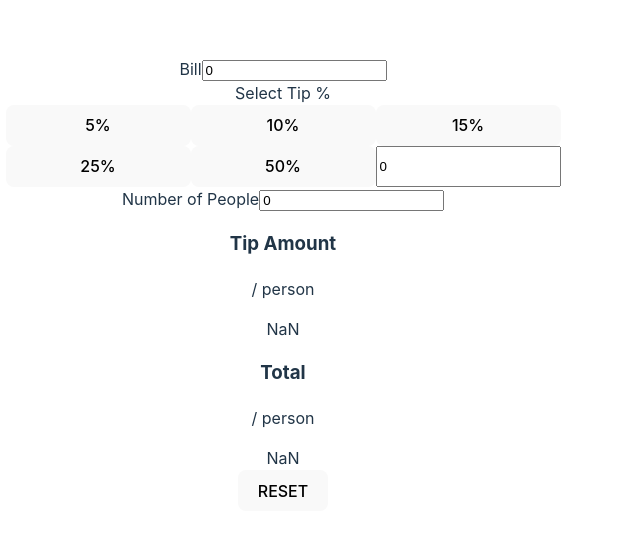
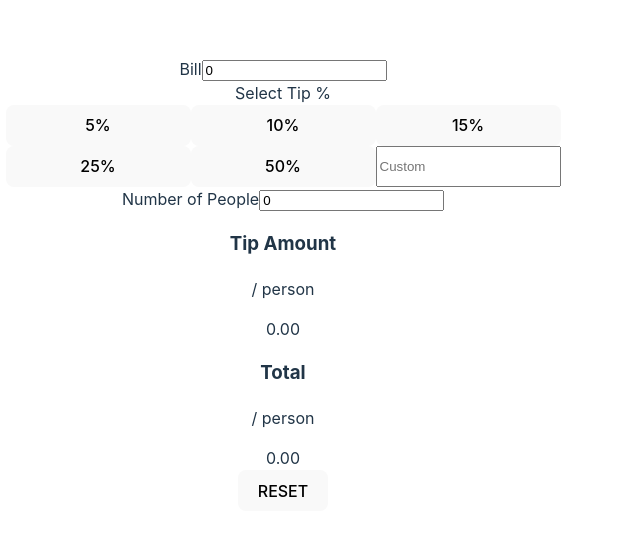
Before and after one commit to 987456987/tip-calculator-app, a React (Vite) app in the folder tip-calculator/: page / in a window 1280 px wide. Shown: the part 116-652 px from the top of the page, without its empty margins (357-997 px from the left). Built offline with nearby package versions, Linux system fonts and the light colour scheme.

Commit message:
proper custom display

```diff
--- a/tip-calculator/src/components/Display.jsx
+++ b/tip-calculator/src/components/Display.jsx
@@ -11,13 +11,13 @@ function Display({ tipPercent, numPeople, billTotal }) {
             <h3>Tip Amount</h3>
             <p className="extra">/ person</p>
           </div>
-          <div className="output">{(tipAmount/numPeople).toFixed(2).toString()}</div>
+          <div className="output">{tipAmount ? ((tipAmount/numPeople).toFixed(2).toString()) : "0.00"}</div>
         </div>
         <div className="inner-container">
           <h3>Total</h3>
           <p className="extra">/ person</p>
         </div>
-          <div className="output">{(total/numPeople).toFixed(2).toString()}</div>
+          <div className="output">{total ? ((total/numPeople).toFixed(2).toString()) : "0.00"}</div>
       </div>
       <button>RESET</button>
     </div>
--- a/tip-calculator/src/components/Inputs.jsx
+++ b/tip-calculator/src/components/Inputs.jsx
@@ -2,7 +2,7 @@
 import { useState } from 'react'
 
 function Inputs({ tipPercent, setTipPercent, setNumPeople, setBillTotal }) {
-  const [percentInput, setPercentInput] = useState(0)
+  const [percentInput, setPercentInput] = useState("")
   const [billTotalInput, setBillTotalInput] = useState(0)
   const [numPeopleInput, setNumPeopleInput] = useState(0)
 
@@ -21,7 +21,7 @@ function Inputs({ tipPercent, setTipPercent, setNumPeople, setBillTotal }) {
   }
 
   const buttonClicked = (value) => {
-    setPercentInput(0)
+    setPercentInput("")
     setTipPercent(value)
   }
 
```
